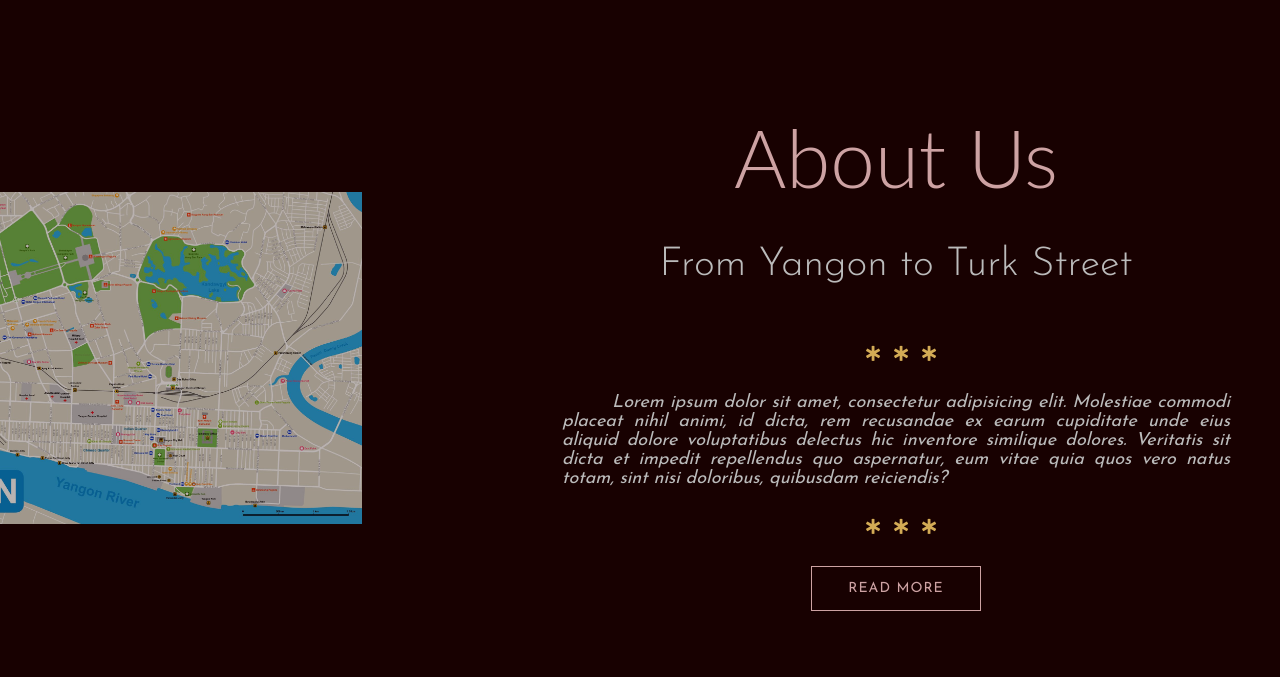
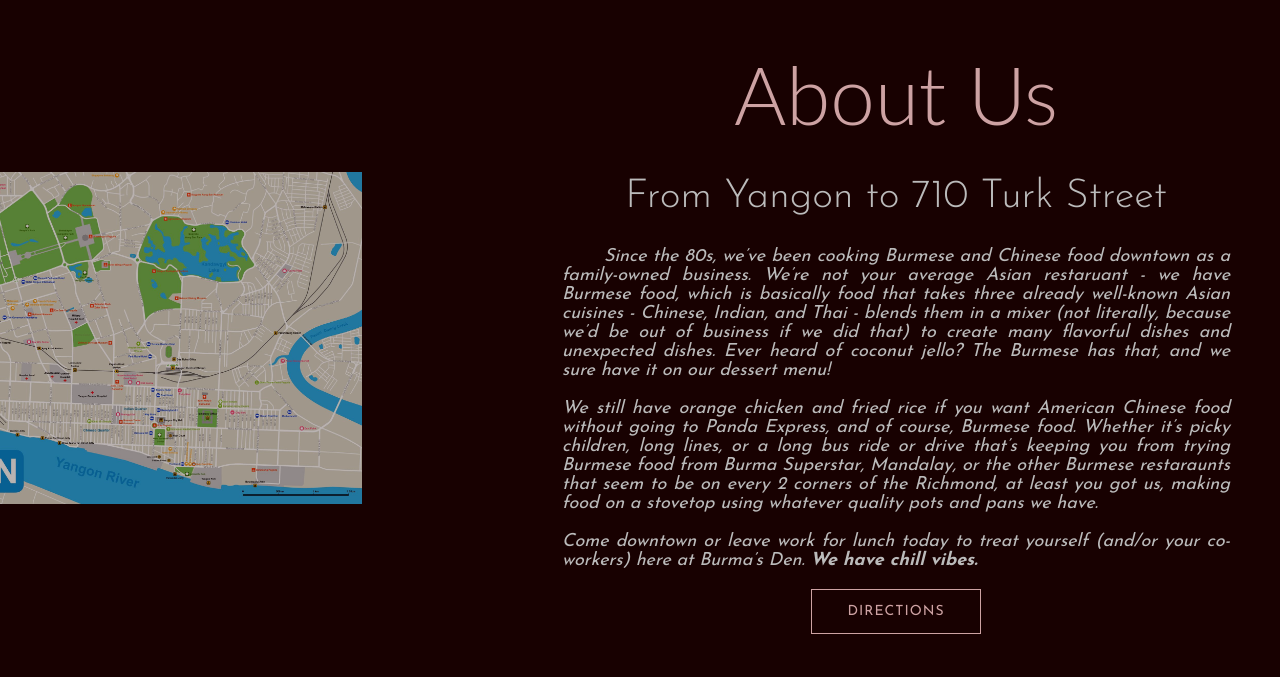
Before and after one commit to chotimmysf/saas-restuarant-proj, a website: page index.html in a window 1280 px wide. Shown: the part 800-1477 px from the top of the page. Drawn offline with nearby package versions, Linux system fonts and the light colour scheme.

Commit message:
About Us - Updated

```diff
--- a/index.html
+++ b/index.html
@@ -41,16 +41,16 @@
               <a href="#" class="nav-list-link">Home</a>
             </li>
             <li class="nav-list-item">
-              <a href="#" class="nav-list-link">Lunch</a>
+              <a href="#" class="nav-list-link">Directions</a>
             </li>
             <li class="nav-list-item">
-              <a href="#" class="nav-list-link">Dinner</a>
+              <a href="#" class="nav-list-link">Menu</a>
             </li>
             <li class="nav-list-item">
               <a href="#" class="nav-list-link">Reservations</a>
             </li>
             <li class="nav-list-item">
-              <a href="#" class="nav-list-link">Services</a>
+              <a href="#" class="nav-list-link">Careers</a>
             </li>
             <li class="nav-list-item">
               <a href="#" class="nav-list-link">Contact Us</a>
@@ -89,26 +89,26 @@
 
       <div class="about-us-right">
         <h1 class="main-heading">About Us</h1>
-        <h3 class="sub-heading">From Yangon to Turk Street</h3>
-        <div class="stars">
-          <i class="fas fa-star-of-life star"></i>
-          <i class="fas fa-star-of-life star"></i>
-          <i class="fas fa-star-of-life star"></i>
-        </div>
+        <h3 class="sub-heading">From Yangon to 710 Turk Street</h3>
         <p class="description">
-          Lorem ipsum dolor sit amet, consectetur adipisicing elit. Molestiae
-          commodi placeat nihil animi, id dicta, rem recusandae ex earum
-          cupiditate unde eius aliquid dolore voluptatibus delectus hic
-          inventore similique dolores. Veritatis sit dicta et impedit
-          repellendus quo aspernatur, eum vitae quia quos vero natus totam, sint
-          nisi doloribus, quibusdam reiciendis?
+          Since the 80s, we’ve been cooking Burmese and Chinese food downtown as a family-owned business.
+          We’re not your average Asian restaruant - we have Burmese food, which
+          is basically food that takes three already well-known Asian cuisines -
+          Chinese, Indian, and Thai - blends them in a mixer (not literally,
+          because we’d be out of business if we did that) to create many
+          flavorful dishes and unexpected dishes. Ever heard of coconut jello?
+          The Burmese has that, and we sure have it on our dessert menu!<br></br> We
+          still have orange chicken and fried rice if you want American Chinese
+          food without going to Panda Express, and of course, Burmese food.
+          Whether it’s picky children, long lines, or a long bus ride or drive
+          that’s keeping you from trying Burmese food from Burma Superstar,
+          Mandalay, or the other Burmese restaraunts that seem to be on every 2
+          corners of the Richmond, at least you got us, making food on a
+          stovetop using whatever quality pots and pans we have. <br></br> Come downtown
+          or leave work for lunch today to treat yourself (and/or your
+          co-workers) here at Burma’s Den. <b>We have chill vibes.</b><br></br>
         </p>
-        <div class="stars">
-          <i class="fas fa-star-of-life star"></i>
-          <i class="fas fa-star-of-life star"></i>
-          <i class="fas fa-star-of-life star"></i>
-        </div>
-        <button type="button" class="main-btn">Read More</button>
+        <button type="button" class="main-btn">Directions</button>
       </div>
     </section>
     <!--End of About Us-->
@@ -192,7 +192,7 @@
           </li>
           <li class="social-media-item">
             <a href="#" class="social-media-link">
-              <i class="fab fa-yelp"></i>
+                <i class="fab fa-yelp"></i>
             </a>
           </li>
           <li class="social-media-item">
--- a/scss/_components.scss
+++ b/scss/_components.scss
@@ -122,7 +122,7 @@
   font-size: 60px;
   font-weight: 300;
   color: $color-secondary;
-  margin-bottom: 80px;
+  margin-bottom: 25px;
   text-align: center;
 
   @media (max-width: 1600px) {
--- a/scss/_layout.scss
+++ b/scss/_layout.scss
@@ -154,7 +154,7 @@
 }
 
 .about-us {
-  height: 90vh;
+  height: 85vh;
   display: flex;
   align-items: center;
 
@@ -197,27 +197,9 @@
       width: 100%;
     }
 
-    .stars {
-      margin: 30px 0;
-
-      @media (max-width: 1000px) {
-        margin: 15px 0;
-      }
-    }
-
-    .star {
-      font-size: 15px;
-      color: $color-primary;
-      margin-left: 10px;
-
-      @media (max-width: 1000px) {
-        font-size: 12px;
-      }
-    }
-
     .description {
       font-family: $font-josefinSans;
-      font-size: 25px;
+      font-size: 20px;
       font-style: italic;
       color: $color-secondary;
       text-align: justify;
```
Also changed, not shown: css/main.css, lunch menu/index.html (added).
